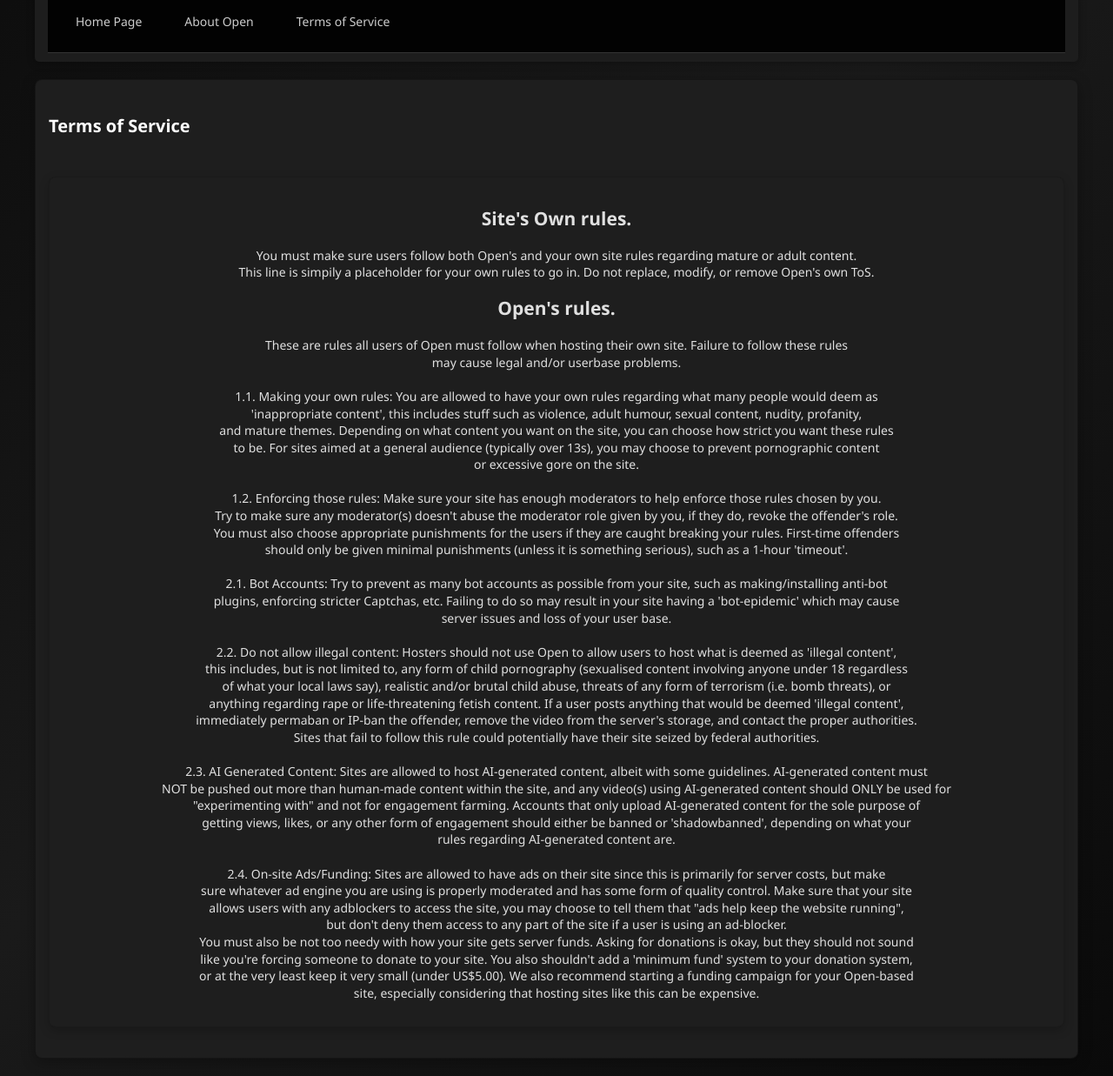
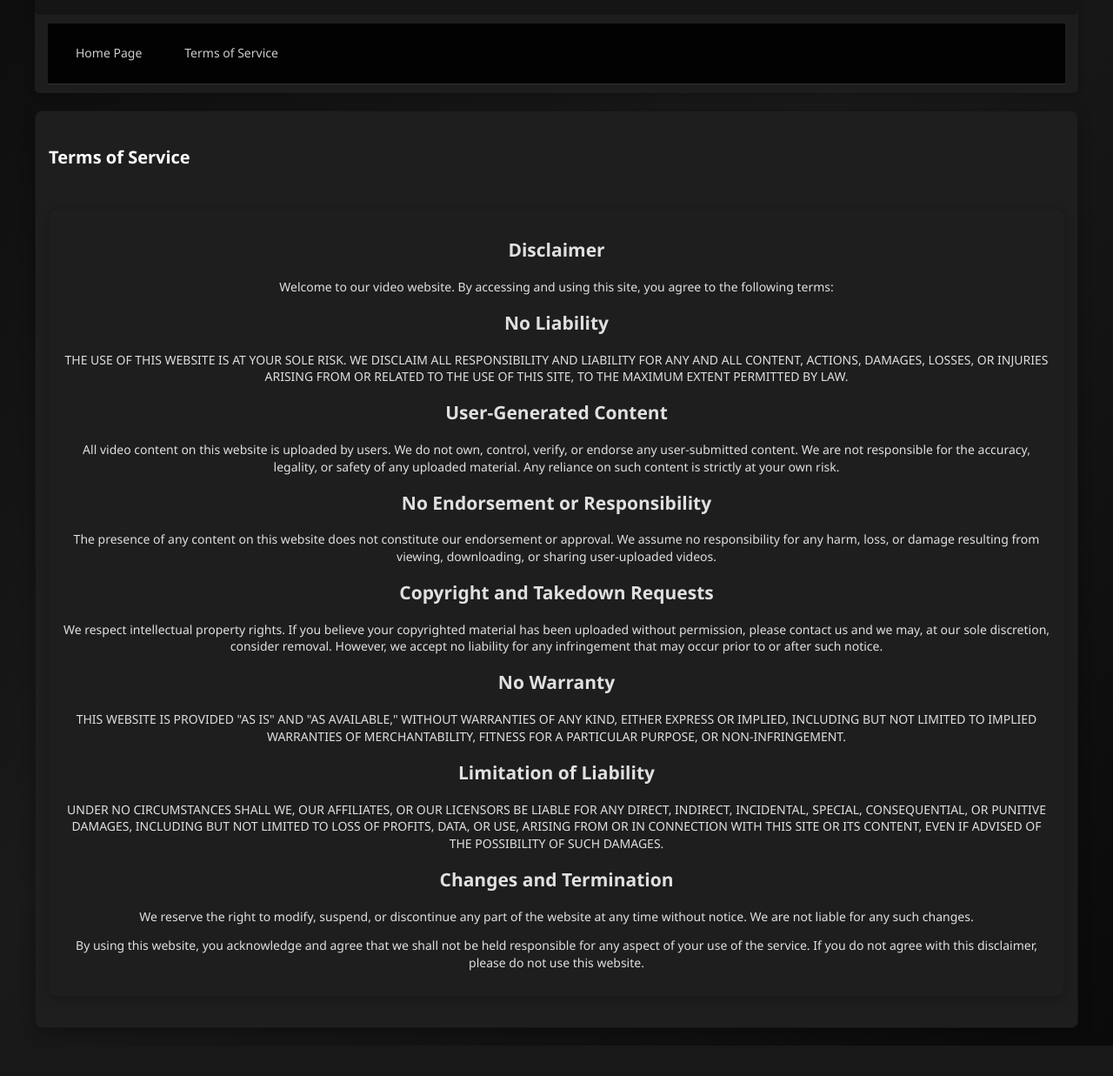
Before and after one commit to locherli/ShareVid, a PHP site: page /tos.html in a window 1280 px wide. Shown: the part 347-1584 px from the top of the page at 87% size. After the commit the page ends 1549 px from the top, so only its background shows below. Run offline with PHP 8.4, Linux system fonts and the light colour scheme.

Commit message:
fix a lots of bugs

```diff
--- a/src/customize.php
+++ b/src/customize.php
@@ -55,7 +55,7 @@
             $upload_ok = false;
         }
 
-        if ($_FILES['profile_picture']['size'] > 5000000) {
+        if ($_FILES['profile_picture']['size'] > 15000000) {
             echo "Error submiting. Cause? File is over 5MB.";
             $upload_ok = false;
         }
--- a/src/index.php
+++ b/src/index.php
@@ -136,7 +136,7 @@
                 </div>
               </tr>
             </thead>
-            <<tbody>
+            <tbody>
               <tr>
                 <!-- TODO: Make a basic algorithm for recommended videos-->
                 <td>
--- a/src/tos.html
+++ b/src/tos.html
@@ -9,14 +9,16 @@
 
 <!DOCTYPE html>
 <html>
+
 <head>
-        <title>Open &#187; Terms of Service</title>
+  <title>Terms of Service</title>
   <!-- Styles and Favicon management-->
   <link rel="stylesheet" href="styles.css">
   <link rel="icon" type="image/x-icon" href="images/logos/favicon.png">
   <meta charset="UTF-8">
   <meta name="viewport" content="width=device-width, initial-scale=1.0">
 </head>
+
 <body>
   <!-- Header and Navagation control -->
   <table class="PineconiumLogoSector">
@@ -31,7 +33,6 @@
           <div class="navbar">
             <div class="nav-links">
               <a href="index.php">Home Page</a>
-                        <a href="about.html">About Open</a>
               <a href="tos.html">Terms of Service</a>
             </div>
           </div>
@@ -56,47 +57,49 @@
             <tbody>
               <tr>
                 <td>
-                                <h2>Site's Own rules.</h2>
-                                <p>You must make sure users follow both Open's and your own site rules regarding mature or adult content.<br>This line is simpily a
-                                    placeholder for your own rules to go in. Do not replace, modify, or remove Open's own ToS.
+                  <h2>Disclaimer</h2>
+
+                  <p>Welcome to our video website. By accessing and using this site, you agree to the following terms:
                   </p>
 
-                                <h2>Open's rules.</h2>
-                                <p>These are rules all users of Open must follow when hosting their own site. Failure to follow these rules<br>
-                                    may cause legal and/or userbase problems.<br><br>
+                  <h2>No Liability</h2>
+                  <p>THE USE OF THIS WEBSITE IS AT YOUR SOLE RISK. WE DISCLAIM ALL RESPONSIBILITY AND LIABILITY FOR ANY
+                    AND ALL CONTENT, ACTIONS, DAMAGES, LOSSES, OR INJURIES ARISING FROM OR RELATED TO THE USE OF THIS
+                    SITE, TO THE MAXIMUM EXTENT PERMITTED BY LAW.</p>
 
-                                    1.1. Making your own rules: You are allowed to have your own rules regarding what many people would deem as<br>
-                                    'inappropriate content', this includes stuff such as violence, adult humour, sexual content, nudity, profanity,<br>
-                                    and mature themes. Depending on what content you want on the site, you can choose how strict you want these rules<br>
-                                    to be. For sites aimed at a general audience (typically over 13s), you may choose to prevent pornographic content<br>
-                                    or excessive gore on the site.<br><br>
-                                    1.2. Enforcing those rules: Make sure your site has enough moderators to help enforce those rules chosen by you.<br>
-                                    Try to make sure any moderator(s) doesn't abuse the moderator role given by you, if they do, revoke the offender's role.<br>
-                                    You must also choose appropriate punishments for the users if they are caught breaking your rules. First-time offenders<br>
-                                    should only be given minimal punishments (unless it is something serious), such as a 1-hour 'timeout'.<br><br>
-                                    2.1. Bot Accounts: Try to prevent as many bot accounts as possible from your site, such as making/installing anti-bot<br>
-                                    plugins, enforcing stricter Captchas, etc. Failing to do so may result in your site having a 'bot-epidemic' which may cause<br>
-                                    server issues and loss of your user base.<br><br>
-                                    2.2. Do not allow illegal content: Hosters should not use Open to allow users to host what is deemed as 'illegal content',<br>
-                                    this includes, but is not limited to, any form of child pornography (sexualised content involving anyone under 18 regardless<br>
-                                    of what your local laws say), realistic and/or brutal child abuse, threats of any form of terrorism (i.e. bomb threats), or<br>
-                                    anything regarding rape or life-threatening fetish content. If a user posts anything that would be deemed 'illegal content',<br>
-                                    immediately permaban or IP-ban the offender, remove the video from the server's storage, and contact the proper authorities.<br>
-                                    Sites that fail to follow this rule could potentially have their site seized by federal authorities.<br><br>
-                                    2.3. AI Generated Content: Sites are allowed to host AI-generated content, albeit with some guidelines. AI-generated content must<br>
-                                    NOT be pushed out more than human-made content within the site, and any video(s) using AI-generated content should ONLY be used for<br>
-                                    "experimenting with" and not for engagement farming. Accounts that only upload AI-generated content for the sole purpose of<br>
-                                    getting views, likes, or any other form of engagement should either be banned or 'shadowbanned', depending on what your<br>
-                                    rules regarding AI-generated content are.<br><br>
-                                    2.4. On-site Ads/Funding: Sites are allowed to have ads on their site since this is primarily for server costs, but make<br>
-                                    sure whatever ad engine you are using is properly moderated and has some form of quality control. Make sure that your site<br>
-                                    allows users with any adblockers to access the site, you may choose to tell them that "ads help keep the website running",<br>
-                                    but don't deny them access to any part of the site if a user is using an ad-blocker.<br>
-                                    You must also be not too needy with how your site gets server funds. Asking for donations is okay, but they should not sound<br>
-                                    like you're forcing someone to donate to your site. You also shouldn't add a 'minimum fund' system to your donation system,<br>
-                                    or at the very least keep it very small (under US$5.00). We also recommend starting a funding campaign for your Open-based<br>
-                                    site, especially considering that hosting sites like this can be expensive.
-                                </p>
+                  <h2>User-Generated Content</h2>
+                  <p>All video content on this website is uploaded by users. We do not own, control, verify, or endorse
+                    any user-submitted content. We are not responsible for the accuracy, legality, or safety of any
+                    uploaded material. Any reliance on such content is strictly at your own risk.</p>
+
+                  <h2>No Endorsement or Responsibility</h2>
+                  <p>The presence of any content on this website does not constitute our endorsement or approval. We
+                    assume no responsibility for any harm, loss, or damage resulting from viewing, downloading, or
+                    sharing user-uploaded videos.</p>
+
+                  <h2>Copyright and Takedown Requests</h2>
+                  <p>We respect intellectual property rights. If you believe your copyrighted material has been uploaded
+                    without permission, please contact us and we may, at our sole discretion, consider removal. However,
+                    we accept no liability for any infringement that may occur prior to or after such notice.</p>
+
+                  <h2>No Warranty</h2>
+                  <p>THIS WEBSITE IS PROVIDED "AS IS" AND "AS AVAILABLE," WITHOUT WARRANTIES OF ANY KIND, EITHER EXPRESS
+                    OR IMPLIED, INCLUDING BUT NOT LIMITED TO IMPLIED WARRANTIES OF MERCHANTABILITY, FITNESS FOR A
+                    PARTICULAR PURPOSE, OR NON-INFRINGEMENT.</p>
+
+                  <h2>Limitation of Liability</h2>
+                  <p>UNDER NO CIRCUMSTANCES SHALL WE, OUR AFFILIATES, OR OUR LICENSORS BE LIABLE FOR ANY DIRECT,
+                    INDIRECT, INCIDENTAL, SPECIAL, CONSEQUENTIAL, OR PUNITIVE DAMAGES, INCLUDING BUT NOT LIMITED TO LOSS
+                    OF PROFITS, DATA, OR USE, ARISING FROM OR IN CONNECTION WITH THIS SITE OR ITS CONTENT, EVEN IF
+                    ADVISED OF THE POSSIBILITY OF SUCH DAMAGES.</p>
+
+                  <h2>Changes and Termination</h2>
+                  <p>We reserve the right to modify, suspend, or discontinue any part of the website at any time without
+                    notice. We are not liable for any such changes.</p>
+
+                  <p>By using this website, you acknowledge and agree that we shall not be held responsible for any
+                    aspect of your use of the service. If you do not agree with this disclaimer, please do not use this
+                    website.</p>
                 </td>
               </tr>
             </tbody>
--- a/src/video.php
+++ b/src/video.php
@@ -115,9 +115,8 @@
                             <tr>
                                 <div class="title-container">
                                     <!-- Profile Picture MUST be on the left-hand side to the video title and creator information -->
-                                    <img src="/usergen/img/pfp/<?php echo htmlspecialchars($vid_data['user_id']); ?>.png" width="72px" height="72px" alt="Profile Picture">
                                     <h1 class="table_title"><?php echo htmlspecialchars($vid_data['title']); ?></h1><br>
-                                    <p>by, <?php echo htmlspecialchars($vid_data['username']); ?> - (SUBCOUNT) subscribers <button>Subscribe</button></p>
+                                    <p>by, <?php echo htmlspecialchars($vid_data['username']); ?> - (SUBCOUNT) subscribers</p>
                                 </div>
                             </tr>
                         </thead>
```
Also changed, not shown: src/login.php (+3 -9 lines), src/logout.php (+4 -4 lines), src/profile.php (+11 -6 lines), src/register.php (+27 -17 lines), src/styles.css (+8 -69 lines), README.md, src/default_background.png (added), src/images/default_pfp.png (renamed from src/images/icon_topcreators.png), src/images/header.png, src/images/header2.png (added), 2 other files. Lines whose indentation alone changed are shown as unchanged.
